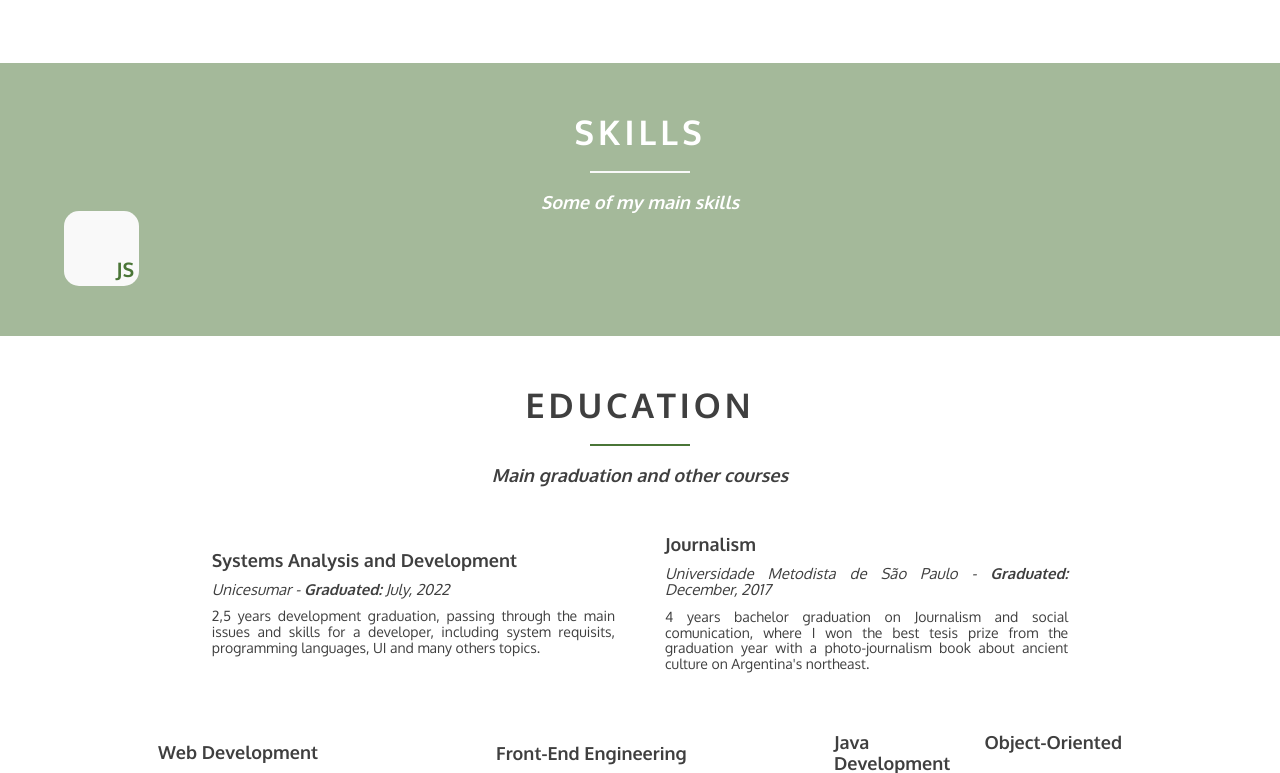
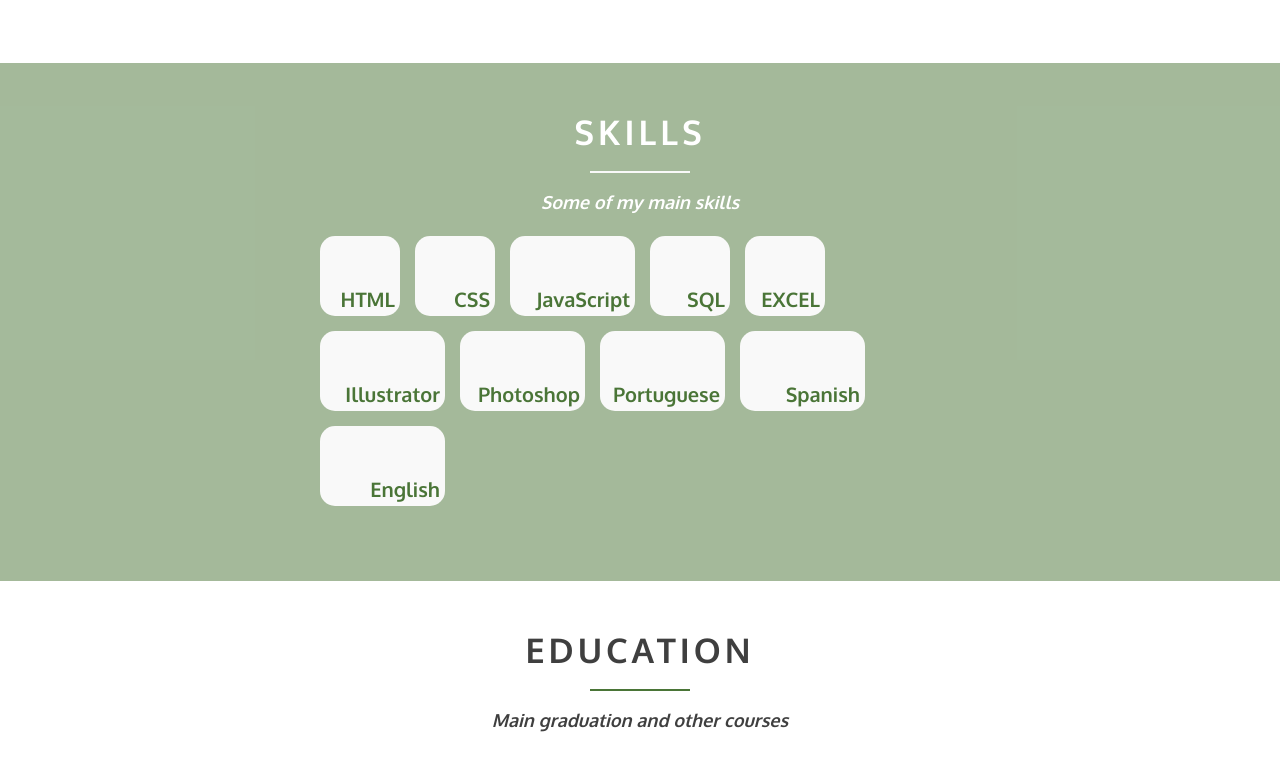
Before and after one commit to arthurfms/resume1, a PHP site: page / in a window 1280 px wide. Shown: the part 1165-1938 px from the top of the page. Run offline with PHP 8.4, Linux system fonts and the light colour scheme.

Commit message:
Started skills section

```diff
--- a/css/style.css
+++ b/css/style.css
@@ -22,19 +22,6 @@
     opacity: 0;
   }
 }
-
-@keyframes progress-circle {
-  0% {
-    stroke-dasharray: 0 100;
-  }
-}
-
-@keyframes progress-line {
-  0% {
-    width: 0%;
-  }
-}
-
 
 .page {
   box-sizing: border-box;
@@ -248,48 +235,61 @@
 }
 
 .skills {
-  display: grid;
-  width: 90%;
-  margin: auto;
+  display: flex;
+  align-items: flex-start;
+  justify-content: flex-start;
+  flex-wrap: wrap;
+  gap: 15px;
+  width: 50%;
+  padding: 0 100px;
+  margin: 25px auto;
 }
 
 .skill {
-  width: 75px;
-  height: 75px;
+  width: 80px;
+  height: 80px;
   border-radius: 15px;
   background-color: #f9f9f9;
   display: flex;
   flex-direction: column-reverse;
   align-items: flex-end;
-  transition: width 1s ease;
-
+  transition: width 0.75s ease;
 }
 
+.skill:hover {
+  width: 100px;
+}
 
-.skill:hover {
-  width: 200px;
+.skill_size-g {
+  width: 125px;
+}
+
+.skill_size-g:hover {
+  width: 145px;
 }
 
 .skill__title {
   font-size: 20px;
   font-weight: 600;
   color: #4a7537;
-  margin: 5px;
+  margin: 5px 5px 5px 10px;
 }
 
+.skill__description {
+  visibility: hidden;
+  font-size: 20px;
+  font-weight: 600;
+  text-align: center;
+  color: #4a7537;
 
-.skill__description {
-  display: none;
   opacity: 0;
-  transition: opacity 5s ease;
+  margin: 5px;
+  transition: opacity 1s ease 0.3s;
 }
 
 .skill:hover .skill__description {
-  font-size: 20px;
-  font-weight: 600;
-  color: #4a7537;
-  margin: 5px;
-  display: block;
+  visibility: visible;
+  margin: 2.5px;
   opacity: 1;
 }
 
--- a/index.html
+++ b/index.html
@@ -12,7 +12,6 @@
     <script src="./js/script.js"></script>
     <script src="./js/form.js"></script>
     <script src="./js/test.js"></script>
-
   </head>
   <body class="page">
     <nav class="menu">
@@ -348,8 +347,44 @@
         </div>
         <div class="skills">
           <div class="skill">
-            <h4 class="skill__title">JS</h4>
+            <h4 class="skill__title">HTML</h4>
             <p class="skill__description">Advanced</p>
+          </div>
+          <div class="skill">
+            <h4 class="skill__title">CSS</h4>
+            <p class="skill__description">Advanced</p>
+          </div>
+          <div class="skill skill_size-g">
+            <h4 class="skill__title">JavaScript</h4>
+            <p class="skill__description">Advanced</p>
+          </div>
+          <div class="skill">
+            <h4 class="skill__title">SQL</h4>
+            <p class="skill__description">Advanced</p>
+          </div>
+          <div class="skill">
+            <h4 class="skill__title">EXCEL</h4>
+            <p class="skill__description">Advanced</p>
+          </div>
+          <div class="skill skill_size-g">
+            <h4 class="skill__title">Illustrator</h4>
+            <p class="skill__description">Advanced</p>
+          </div>
+          <div class="skill skill_size-g">
+            <h4 class="skill__title">Photoshop</h4>
+            <p class="skill__description">Intermediate</p>
+          </div>
+          <div class="skill skill_size-g">
+            <h4 class="skill__title">Portuguese</h4>
+            <p class="skill__description">Native</p>
+          </div>
+          <div class="skill skill_size-g">
+            <h4 class="skill__title">Spanish</h4>
+            <p class="skill__description">Fluent</p>
+          </div>
+          <div class="skill skill_size-g">
+            <h4 class="skill__title">English</h4>
+            <p class="skill__description">Fluent</p>
           </div>
         </div>
       </section>
@@ -509,9 +544,7 @@
             >
               Submit
             </button>
-            <p
-              class="form__confirmation form__confirmation_error"
-            ></p>
+            <p class="form__confirmation form__confirmation_error"></p>
           </form>
         </div>
       </section>
@@ -527,7 +560,7 @@
             <p></p>
           </div>
         </div>
-    </template>
+      </template>
     </main>
   </body>
 </html>
```
